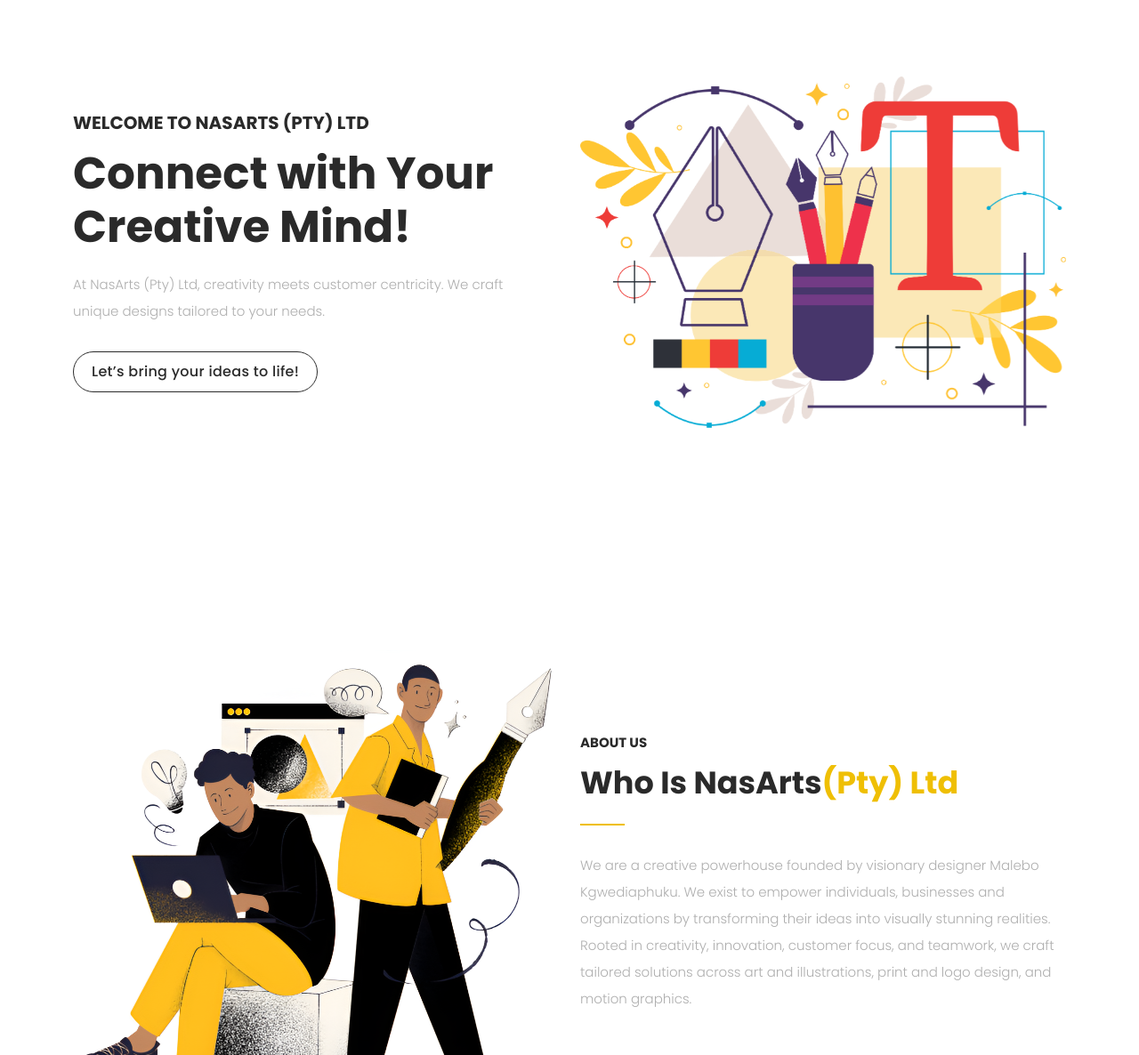
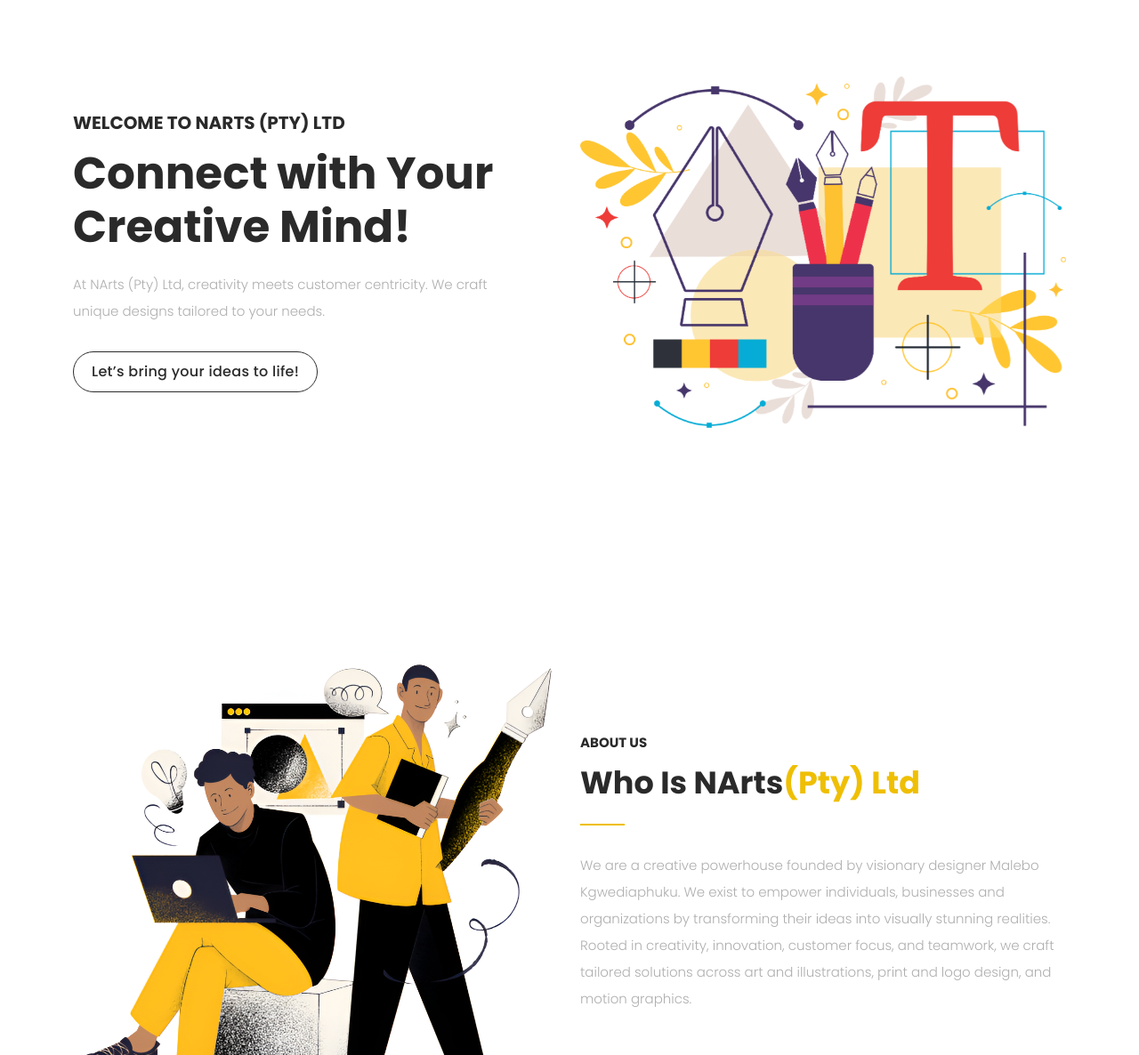
Before and after one commit to PKgwediaphuku/NasArts, a plain HTML site: page index.html in a window 1280 px wide. Shown: the part 200-1386 px from the top of the page at 89% size. Drawn offline with Linux system fonts and the light colour scheme.

Commit message:
Update index.html

```diff
--- a/index.html
+++ b/index.html
@@ -11,7 +11,7 @@
     <link rel="preconnect" href="https://fonts.gstatic.com" crossorigin>
     <link href="https://fonts.googleapis.com/css2?family=Poppins:wght@100;200;300;400;500;600;700;800;900&display=swap" rel="stylesheet">
 
-    <title>NasArts (PTY) LTD</title>
+    <title>NArts (PTY) LTD</title>
     <!-- Bootstrap core CSS -->
     <link href="vendor/bootstrap/css/bootstrap.min.css" rel="stylesheet">
 
@@ -107,9 +107,9 @@
               <div class="left-content show-up header-text wow fadeInLeft" data-wow-duration="1s" data-wow-delay="1s">
                 <div class="row">
                   <div class="col-lg-12">
-                    <h6>Welcome to NasArts (Pty) Ltd</h6>
+                    <h6>Welcome to NArts (Pty) Ltd</h6>
                     <h2>Connect with Your Creative Mind!</h2>
-                    <p>At NasArts (Pty) Ltd, creativity meets customer centricity. We craft unique designs tailored to your needs.</p>
+                    <p>At NArts (Pty) Ltd, creativity meets customer centricity. We craft unique designs tailored to your needs.</p>
                   </div>
                   <div class="col-lg-12">
                     <div class="border-first-button scroll-to-section">
@@ -144,7 +144,7 @@
               <div class="about-right-content">
                 <div class="section-heading">
                   <h6>About Us</h6>
-                  <h4>Who is NasArts<em>(Pty) Ltd</em></h4>
+                  <h4>Who is NArts<em>(Pty) Ltd</em></h4>
                   <div class="line-dec"></div>
                 </div>
                 <p>We are a creative powerhouse founded by visionary designer Malebo Kgwediaphuku. We exist to empower individuals, businesses and organizations by transforming their ideas into visually stunning realities. Rooted in creativity, innovation, customer focus, and teamwork, we craft tailored solutions across art and illustrations, print and logo design, and motion graphics.<p>
@@ -518,7 +518,7 @@
     <div class="row">
       <div class="col-lg-12">
         <p>
-          Copyright © 2025 NasArts (Pty) Ltd., All Rights Reserved.
+          Copyright © 2025 NArts (Pty) Ltd., All Rights Reserved.
           |
           <a href="https://drive.google.com/file/d/1HFcWM_psVDJNBa2Yr7CRN0xU6Zc7YYZb/view?usp=sharing" target="_blank">
             Terms and Conditions
```
